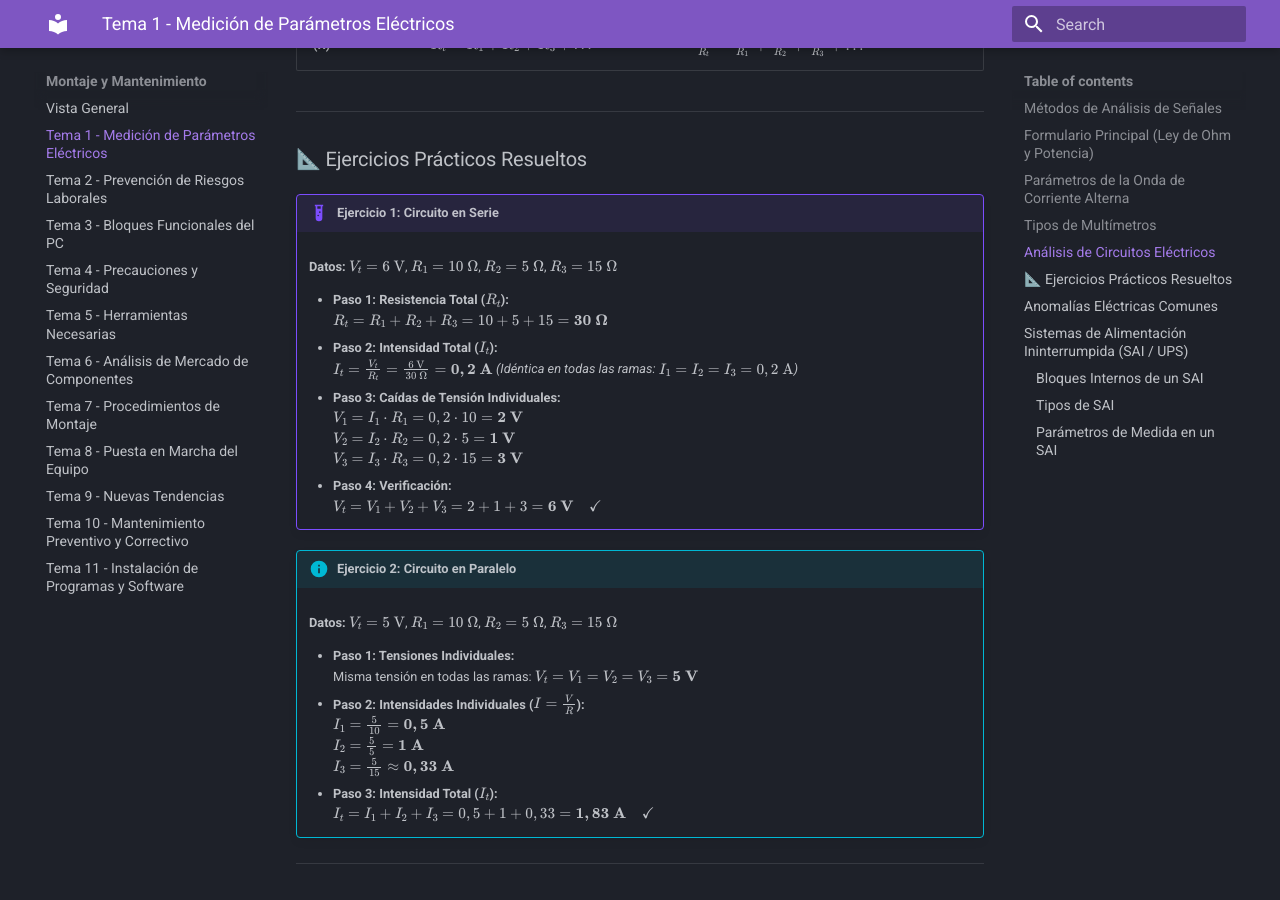
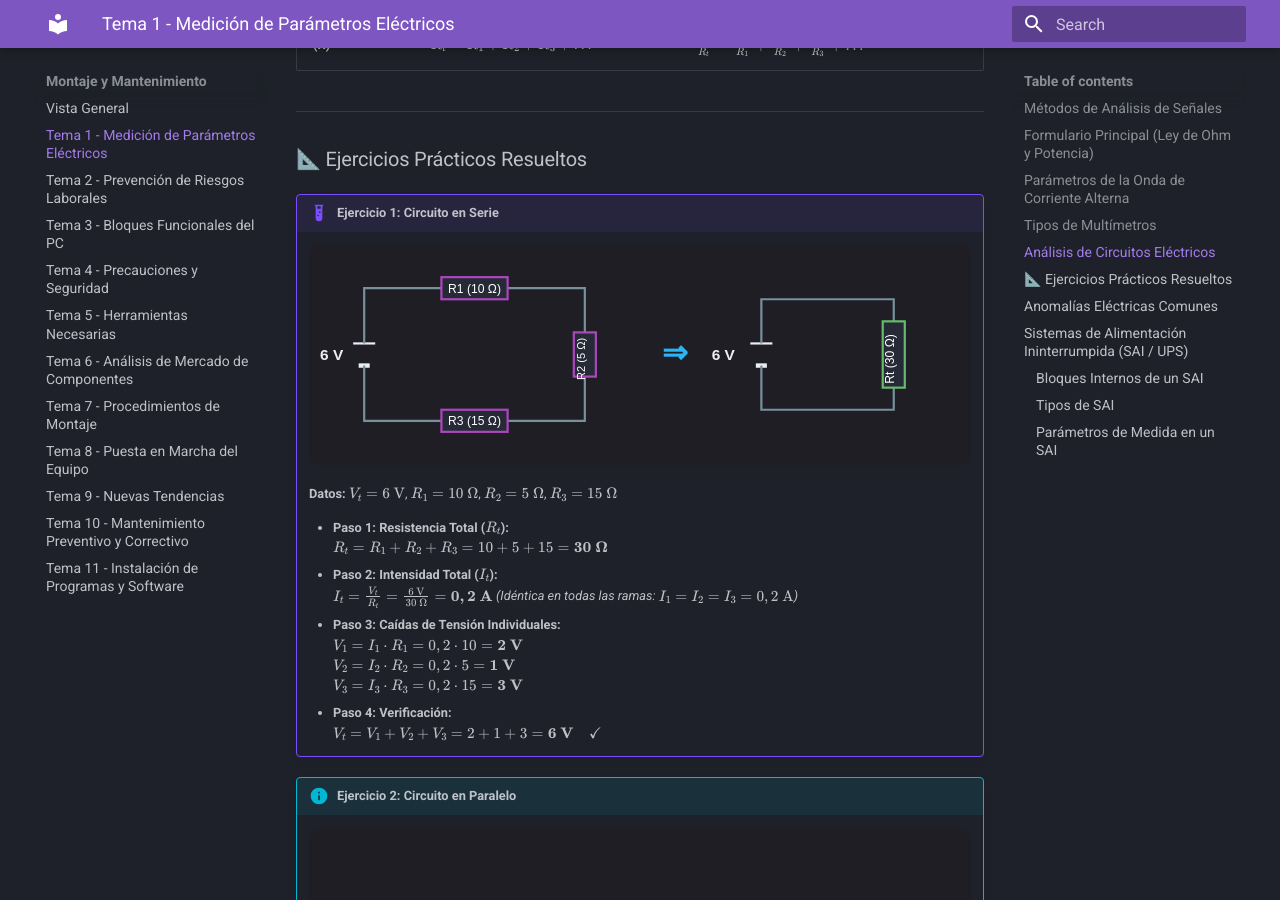
Before and after one commit to Beamspark/SMR-Apuntes, an MkDocs documentation site: the page built from docs/montaje/tema-1.md, in a window 1280 px wide and 900 px high, scrolled down 3677 px. Built offline with MkDocs 1.6.1 and Material for MkDocs 9.7.7, drawn with Linux system fonts in a browser that asks for light colours.

Commit message:
Update tema-1.md

```diff
--- a/docs/montaje/tema-1.md
+++ b/docs/montaje/tema-1.md
@@ -87,9 +87,7 @@ $$P = V \cdot I$$
 ### 📐 Ejercicios Prácticos Resueltos
 
 !!! example "Ejercicio 1: Circuito en Serie"
-    <figure markdown="span">
-      ![Esquema de Circuito en Serie](../img/montaje/tema-1/circuito-serie.svg)
-    </figure>
+    ![Esquema de Circuito en Serie](../img/montaje/tema-1/circuito-serie.svg)
 
     **Datos:** $V_t = 6\text{ V}$, $R_1 = 10\ \Omega$, $R_2 = 5\ \Omega$, $R_3 = 15\ \Omega$
 
@@ -105,9 +103,7 @@ $$P = V \cdot I$$
       $V_t = V_1 + V_2 + V_3 = 2 + 1 + 3 = \mathbf{6\text{ V}} \quad \checkmark$
 
 !!! info "Ejercicio 2: Circuito en Paralelo"
-    <figure markdown="span">
-      ![Esquema de Circuito en Paralelo](../img/montaje/tema-1/circuito-paralelo.svg)
-    </figure>
+    ![Esquema de Circuito en Paralelo](../img/montaje/tema-1/circuito-paralelo.svg)
 
     **Datos:** $V_t = 5\text{ V}$, $R_1 = 10\ \Omega$, $R_2 = 5\ \Omega$, $R_3 = 15\ \Omega$
 
@@ -119,7 +115,6 @@ $$P = V \cdot I$$
       $I_3 = \frac{5}{15} \approx \mathbf{0,33\text{ A}}$
     * **Paso 3: Intensidad Total ($I_t$):**
       $I_t = I_1 + I_2 + I_3 = 0,5 + 1 + 0,33 = \mathbf{1,83\text{ A}} \quad \checkmark$
-
 ---
 
 <h2 style="color: #29b6f6;">5. Bloques de una Fuente de Alimentación</h2>
```
